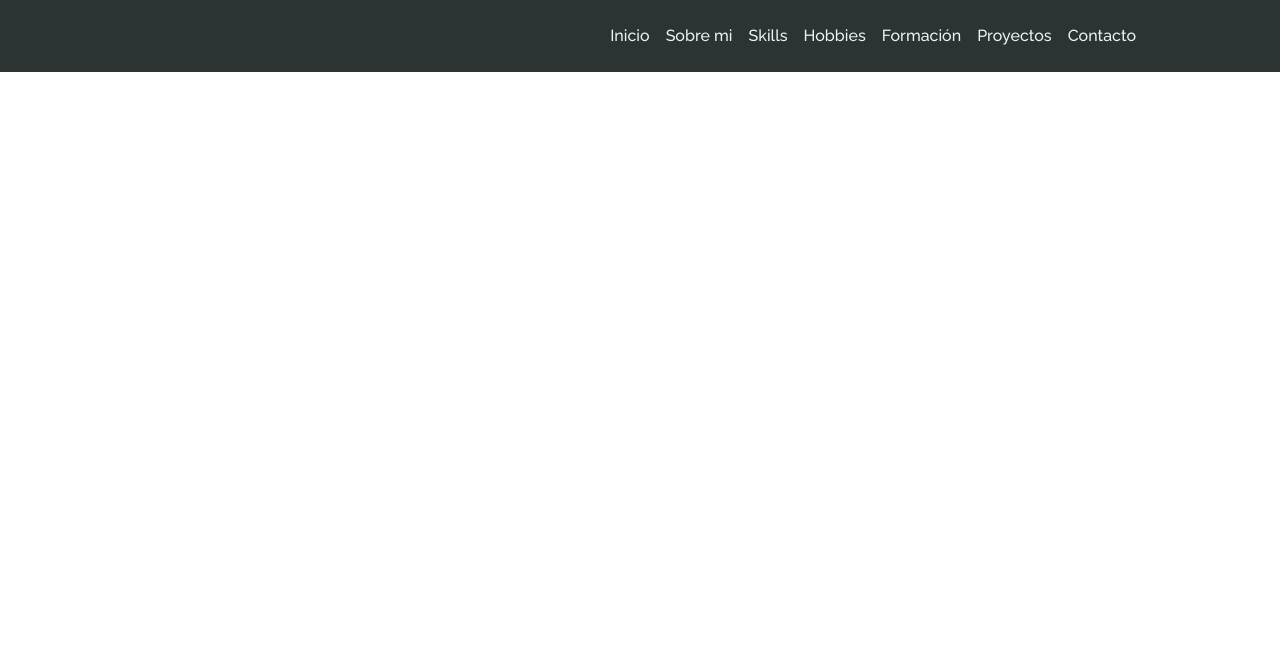
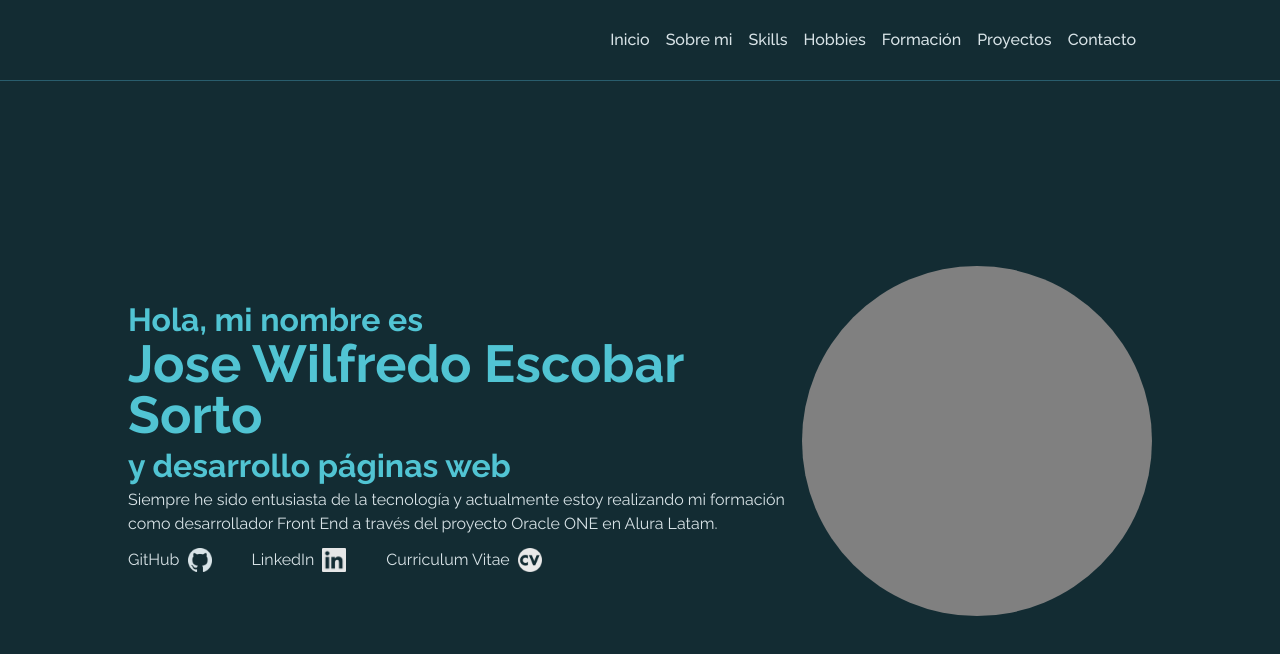
Before and after one commit to WilfredoEscS/portafolio, a plain HTML site: page index.html in a window 1280 px wide. Drawn offline with Linux system fonts and the light colour scheme.

Commit message:
Desarrolla la sección inicio del portafolio

```diff
--- a/assets/css/base.css
+++ b/assets/css/base.css
@@ -2,8 +2,12 @@
 
 :root {
   --raleway: "Raleway", sans-serif;
+  --fondo-oscuro: #132c33;
+  --texto-gris: #d8e3e7;
 }
-body{
-    font-family: var(--raleway);
-
+body {
+  font-family: var(--raleway);
 }
+a {
+  text-decoration: none;
+}
--- a/assets/css/contenedor.css
+++ b/assets/css/contenedor.css
@@ -1,5 +1,6 @@
 .contenedor {
   margin: 0 auto;
   width: 80vw;
-  padding: 1.75rem;
+  padding: 2rem;
+
 }
--- a/assets/css/encabezado/encabezado.css
+++ b/assets/css/encabezado/encabezado.css
@@ -1,5 +1,6 @@
 .encabezado {
   display: flex;
-  background: #2c3333;
+  background: var(--fondo-oscuro);
   width: 100%;
+  border-bottom:  1px solid #35778aab;
 }
--- /dev/null
+++ b/assets/css/inicio/inicio-contenido.css
@@ -0,0 +1,4 @@
+.inicio__contenido {
+  display: flex;
+  justify-content: space-between;
+}
--- /dev/null
+++ b/assets/css/inicio/inicio-formacion.css
@@ -0,0 +1,5 @@
+.inicio__formacion {
+  color: var(--texto-gris);
+  line-height: 1.5rem;
+  max-width: calc(80vw - 350px)
+}
--- /dev/null
+++ b/assets/css/inicio/inicio-fotografia.css
@@ -0,0 +1,6 @@
+.inicio__fotografia {
+  min-width: 350px;
+  min-height: 350px;
+  background: gray;
+  border-radius: 50%;
+}
--- /dev/null
+++ b/assets/css/inicio/inicio-texto.css
@@ -0,0 +1,5 @@
+.inicio__texto {
+  display: flex;
+  flex-direction: column;
+  justify-content: center;
+}
--- /dev/null
+++ b/assets/css/inicio/inicio-titulo.css
@@ -0,0 +1,10 @@
+.inicio__titulo {
+  color: #51c4d3;
+  font-size: 2rem;
+  font-weight: 700;
+  line-height: 2.75rem;
+}
+
+.inicio__titulo--nombre {
+  font-size: 3.25rem;
+}
--- /dev/null
+++ b/assets/css/inicio/inicio.css
@@ -0,0 +1,8 @@
+.inicio {
+  display: flex;
+  background: var(--fondo-oscuro);
+  height: calc(100vh - 80px);
+  align-items: center;
+  min-height: 450px;
+
+}
--- a/assets/css/menu/menu-enlace.css
+++ b/assets/css/menu/menu-enlace.css
@@ -1,5 +1,3 @@
 .menu__enlace {
-  text-decoration: none;
-  color: #E7F6F2;
-
+  color: #d8e3e7;
 }
--- /dev/null
+++ b/assets/css/social/social-elemento.css
@@ -0,0 +1,23 @@
+.social__elemento {
+  padding: 1rem 4.5rem 1rem 0;
+  background-position: top 0.75rem right 2.5rem;
+  background-repeat: no-repeat;
+  background-size: 1.5rem;
+}
+
+.social__elemento--github {
+  background-image: url("../../img/iconoSocial/icon-github.png");
+}
+
+.social__elemento--linkedin {
+  background-image: url("../../img/iconoSocial/icon-linkedin.png");
+}
+
+.social__elemento--instagram {
+  display: none;
+  background-image: url("../../img/iconoSocial/icon-instagram.png");
+}
+
+.social__elemento--cv {
+  background-image: url("../../img/iconoSocial/icon-cv.png");
+}
--- /dev/null
+++ b/assets/css/social/social-enlace.css
@@ -0,0 +1,3 @@
+.social__enlace {
+  color: var(--texto-gris);
+}
--- /dev/null
+++ b/assets/css/social/social.css
@@ -0,0 +1,4 @@
+.social{
+    display: flex;
+    align-items: center;
+}
--- a/index.html
+++ b/index.html
@@ -15,6 +15,16 @@
     <link rel="stylesheet" href="./assets/css/menu/menu-lista.css">
     <link rel="stylesheet" href="./assets/css/menu/menu-elemento.css">
     <link rel="stylesheet" href="./assets/css/menu/menu-enlace.css">
+    <link rel="stylesheet" href="./assets/css/inicio/inicio.css">
+    <link rel="stylesheet" href="./assets/css/inicio/inicio-texto.css">
+    <link rel="stylesheet" href="./assets/css/inicio/inicio-contenido.css">
+    <link rel="stylesheet" href="./assets/css/inicio/inicio-formacion.css">
+    <link rel="stylesheet" href="./assets/css/inicio/inicio-titulo.css">
+    <link rel="stylesheet" href="./assets/css/inicio/inicio-formacion.css">
+    <link rel="stylesheet" href="./assets/css/inicio/inicio-fotografia.css">
+    <link rel="stylesheet" href="./assets/css/social/social.css">
+    <link rel="stylesheet" href="./assets/css/social/social-elemento.css">
+    <link rel="stylesheet" href="./assets/css/social/social-enlace.css">
 </head>
 
 <body>
@@ -31,6 +41,26 @@
             </ul>
         </nav>
     </header>
+    <main>
+        <section class="inicio">
+            <div class="inicio__contenido contenedor">
+                <div class="inicio__texto">
+                    <h1 class="inicio__titulo">
+                        Hola, mi nombre es <br><span class="inicio__titulo--nombre">Jose Wilfredo Escobar Sorto</span><br> y desarrollo páginas web
+                    </h1>
+                    <p class="inicio__formacion">
+                        Siempre he sido entusiasta de la tecnología y actualmente estoy realizando mi formación como desarrollador Front End a través del proyecto Oracle ONE en Alura Latam.
+                    </p>
+                    <ul class="social">
+                        <li class="social__elemento social__elemento--github"><a href="https://github.com/WilfredoEscS" class="social__enlace">GitHub</a></li>
+                        <li class="social__elemento social__elemento--linkedin"><a href="https://www.linkedin.com/in/wilfredo-escobar/" class="social__enlace">LinkedIn</a></li>
+                        <li class="social__elemento social__elemento--instagram"><a href="" class="social__enlace">Instagram</a></li>
+                        <li class="social__elemento social__elemento--cv"><a href="" class="social__enlace">Curriculum Vitae</a></li>
+                    </ul>
+                </div>
+                <div class="inicio__fotografia"></div>
+            </div>
+        </section>
     </main>
 
 </body>
```
Also changed, not shown: assets/img/iconoSocial/icon-cv.png (added), assets/img/iconoSocial/icon-github.png (added), assets/img/iconoSocial/icon-instagram.png (added), assets/img/iconoSocial/icon-linkedin.png (added).
